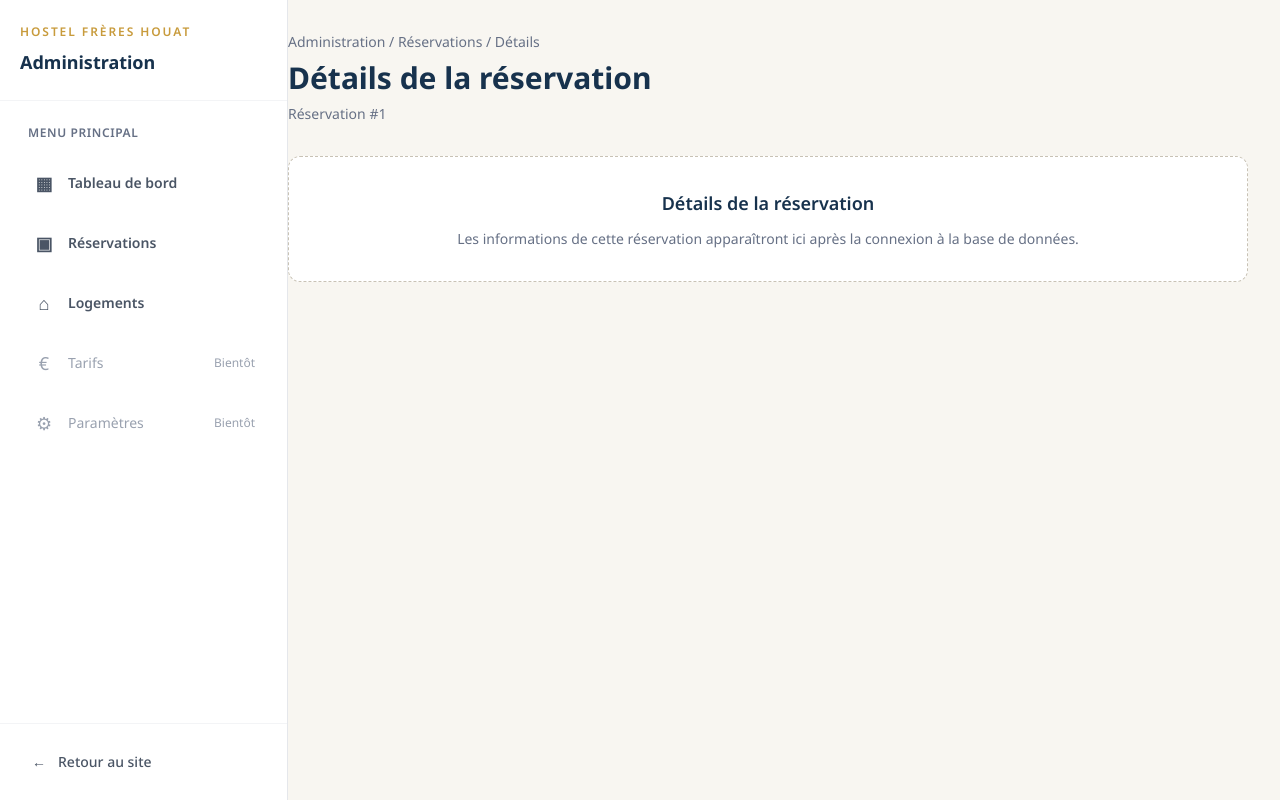
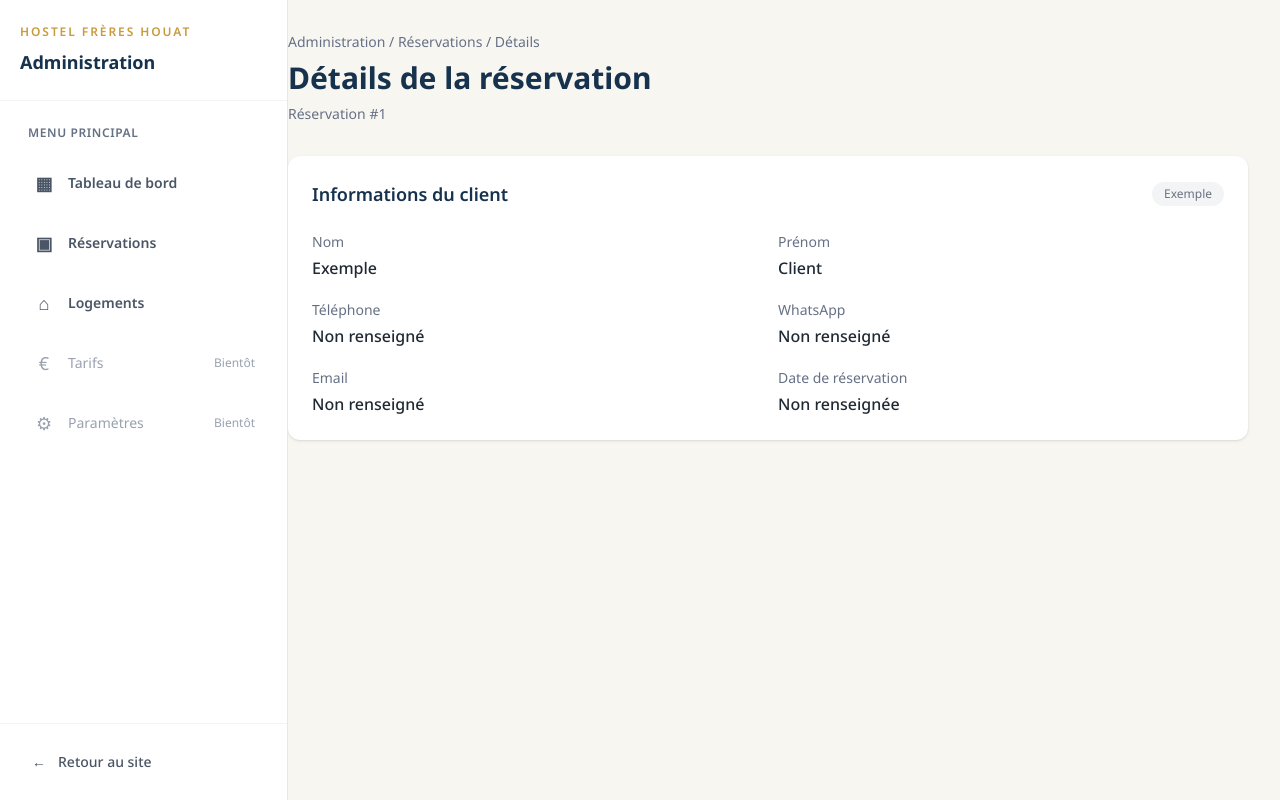
Before and after one commit to LenouarMiloud/hostel-freres-houat, a Next.js app: page /admin/bookings/1 in a window 1280 px wide. Built offline with nearby package versions, Linux system fonts and the light colour scheme.

Commit message:
feat: Add customer information section to booking details

```diff
--- a/src/app/admin/bookings/[id]/page.tsx
+++ b/src/app/admin/bookings/[id]/page.tsx
@@ -32,16 +32,57 @@ export default async function BookingDetailsPage({
             </p>
           </div>
 
-          <div className="rounded-xl border border-dashed border-[#c8c2b5] bg-white p-8 text-center">
-            <h2 className="text-lg font-semibold text-[#17324d]">
-              Détails de la réservation
-            </h2>
+          <section className="rounded-xl bg-white p-6 shadow-sm">
+            <div className="mb-6 flex items-center justify-between">
+              <h2 className="text-lg font-semibold text-[#17324d]">
+                Informations du client
+              </h2>
 
-            <p className="mt-3 text-sm text-[#667085]">
-              Les informations de cette réservation apparaîtront ici
-              après la connexion à la base de données.
-            </p>
-          </div>
+              <span className="rounded-full bg-gray-100 px-3 py-1 text-xs text-gray-500">
+                Exemple
+              </span>
+            </div>
+
+            <div className="grid grid-cols-1 gap-5 sm:grid-cols-2">
+              <div>
+                <p className="text-sm text-[#667085]">Nom</p>
+                <p className="mt-1 font-medium text-[#1f2933]">Exemple</p>
+              </div>
+
+              <div>
+                <p className="text-sm text-[#667085]">Prénom</p>
+                <p className="mt-1 font-medium text-[#1f2933]">Client</p>
+              </div>
+
+              <div>
+                <p className="text-sm text-[#667085]">Téléphone</p>
+                <p className="mt-1 font-medium text-[#1f2933]">
+                  Non renseigné
+                </p>
+              </div>
+
+              <div>
+                <p className="text-sm text-[#667085]">WhatsApp</p>
+                <p className="mt-1 font-medium text-[#1f2933]">
+                  Non renseigné
+                </p>
+              </div>
+
+              <div>
+                <p className="text-sm text-[#667085]">Email</p>
+                <p className="mt-1 font-medium text-[#1f2933]">
+                  Non renseigné
+                </p>
+              </div>
+
+              <div>
+                <p className="text-sm text-[#667085]">Date de réservation</p>
+                <p className="mt-1 font-medium text-[#1f2933]">
+                  Non renseignée
+                </p>
+              </div>
+            </div>
+          </section>
         </div>
       </main>
     </div>
```
